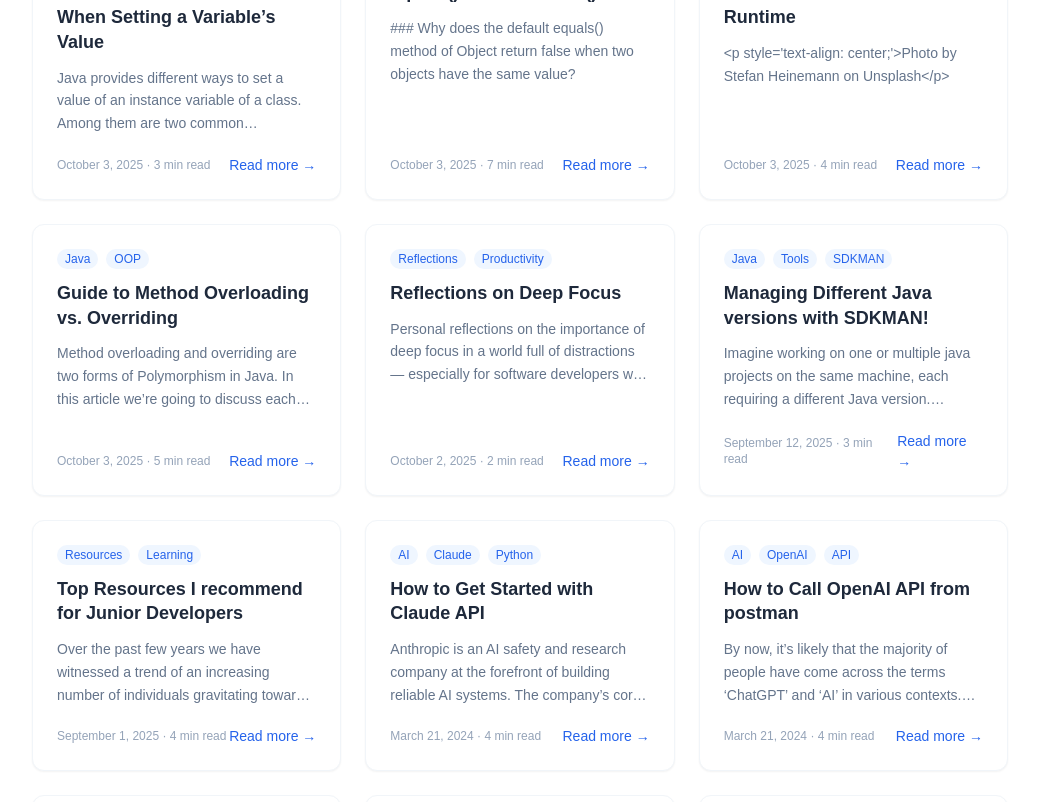
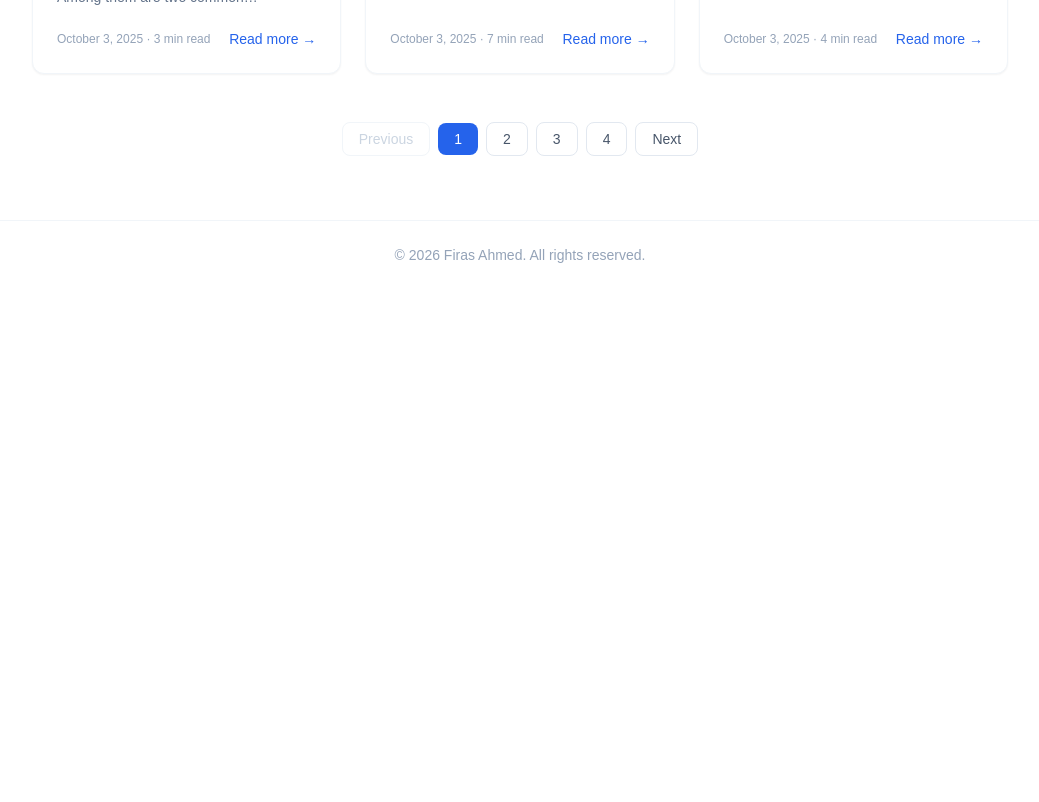
Before and after one commit to Firasama29/my-website, a Next.js app: page /blog in a window 1280 px wide. Shown: the part 1160-1962 px from the top of the page, without its empty margins (120-1159 px from the left). After the commit the page ends 1449 px from the top, so only its background shows below. Built offline with nearby package versions, Linux system fonts and the light colour scheme.

Commit message:
feat: add pagination to the blog listing page (#43)
Slices getAllPosts() into 9-post pages driven by a ?page= search
param, with Previous/Next/numbered controls in a new
BlogPagination component. Out-of-range page numbers fall back to
page 1.

Fixes #30

```diff
--- a/app/blog/page.tsx
+++ b/app/blog/page.tsx
@@ -1,14 +1,30 @@
 import { getAllPosts } from "@/lib/posts";
 import BlogList from "@/components/BlogList";
+import BlogPagination from "@/components/BlogPagination";
 
 export const metadata = {
   title: "Blog | Firas Ahmed",
   description: "Articles on Java, backend development, and software engineering.",
 };
 
-export default function BlogPage() {
+const POSTS_PER_PAGE = 9;
+
+export default async function BlogPage(props: PageProps<"/blog">) {
+  const searchParams = await props.searchParams;
+  const pageParam = Array.isArray(searchParams.page) ? searchParams.page[0] : searchParams.page;
+
   const posts = getAllPosts();
-  const tags = [...new Set(posts.flatMap((p) => p.tags))].sort();
+  const totalPages = Math.max(1, Math.ceil(posts.length / POSTS_PER_PAGE));
+
+  const requestedPage = Number(pageParam);
+  const currentPage =
+    Number.isInteger(requestedPage) && requestedPage >= 1 && requestedPage <= totalPages
+      ? requestedPage
+      : 1;
+
+  const start = (currentPage - 1) * POSTS_PER_PAGE;
+  const paginatedPosts = posts.slice(start, start + POSTS_PER_PAGE);
+  const tags = [...new Set(paginatedPosts.flatMap((p) => p.tags))].sort();
 
   return (
     <div className="max-w-5xl mx-auto px-6 py-16">
@@ -16,7 +32,8 @@ export default function BlogPage() {
       <p className="text-slate-500 dark:text-slate-400 mb-10">
         Thoughts on Java, backend engineering, and software development.
       </p>
-      <BlogList posts={posts} tags={tags} />
+      <BlogList posts={paginatedPosts} tags={tags} />
+      <BlogPagination currentPage={currentPage} totalPages={totalPages} />
     </div>
   );
 }
--- /dev/null
+++ b/components/BlogPagination.tsx
@@ -0,0 +1,54 @@
+import Link from "next/link";
+
+interface BlogPaginationProps {
+  currentPage: number;
+  totalPages: number;
+}
+
+const linkClasses =
+  "px-4 py-1.5 text-sm rounded-lg border border-slate-200 dark:border-slate-700 text-slate-600 dark:text-slate-300 hover:border-blue-400 hover:text-blue-600 transition-colors";
+const activeClasses = "px-4 py-1.5 text-sm rounded-lg bg-blue-600 text-white";
+const disabledClasses =
+  "px-4 py-1.5 text-sm rounded-lg border border-slate-100 dark:border-slate-800 text-slate-300 dark:text-slate-600 cursor-not-allowed";
+
+export default function BlogPagination({ currentPage, totalPages }: BlogPaginationProps) {
+  if (totalPages <= 1) return null;
+
+  const pageHref = (page: number) => (page === 1 ? "/blog" : `/blog?page=${page}`);
+  const pages = Array.from({ length: totalPages }, (_, i) => i + 1);
+
+  return (
+    <nav aria-label="Blog pagination" className="flex items-center justify-center gap-2 mt-12">
+      {currentPage > 1 ? (
+        <Link href={pageHref(currentPage - 1)} className={linkClasses}>
+          Previous
+        </Link>
+      ) : (
+        <span aria-disabled="true" className={disabledClasses}>
+          Previous
+        </span>
+      )}
+
+      {pages.map((page) => (
+        <Link
+          key={page}
+          href={pageHref(page)}
+          aria-current={page === currentPage ? "page" : undefined}
+          className={page === currentPage ? activeClasses : linkClasses}
+        >
+          {page}
+        </Link>
+      ))}
+
+      {currentPage < totalPages ? (
+        <Link href={pageHref(currentPage + 1)} className={linkClasses}>
+          Next
+        </Link>
+      ) : (
+        <span aria-disabled="true" className={disabledClasses}>
+          Next
+        </span>
+      )}
+    </nav>
+  );
+}
```
